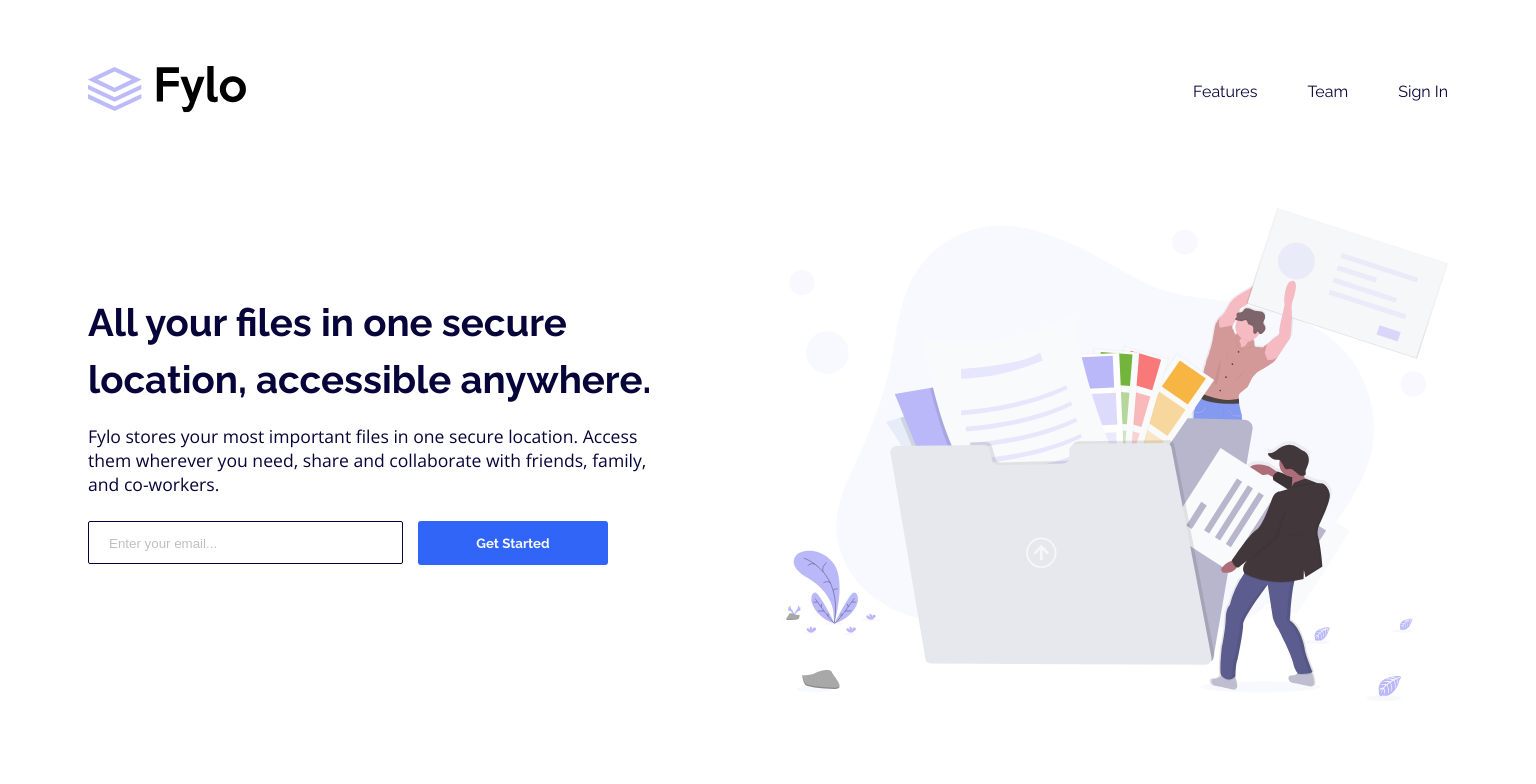
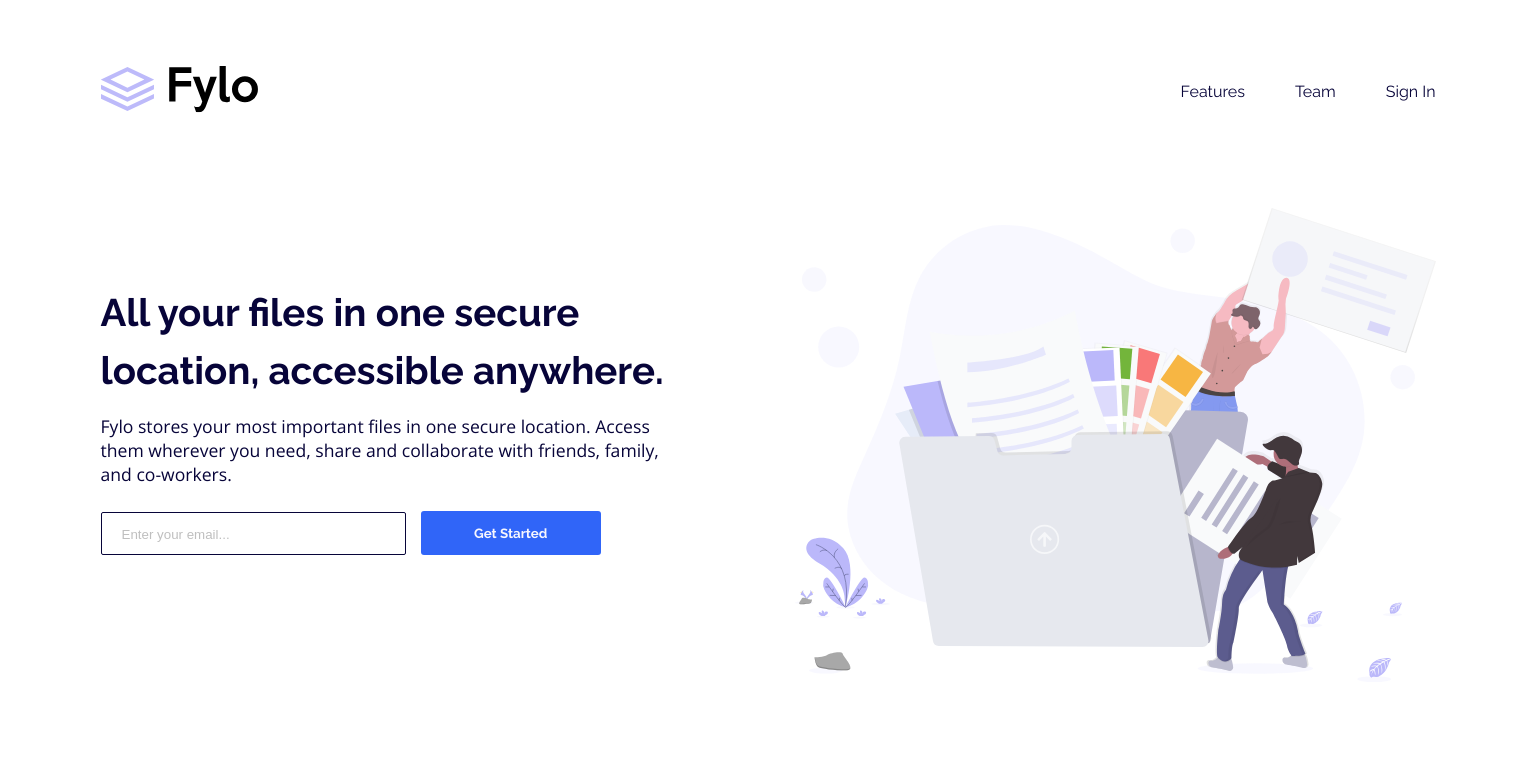
Before and after one commit to AbdulrahmanFE/Challenge_Num_15, a plain HTML site: page index.html in a window 1536 px wide. Shown: the top 784 px of the page. Drawn offline with nearby package versions, Linux system fonts and the light colour scheme.

Commit message:
Making Some Modifieds

```diff
--- a/css/style.css
+++ b/css/style.css
@@ -44,8 +44,8 @@
     font-family: var(--RalewayFamily);
   }
   .container {
-    padding-left: 15px;
-    padding-right: 15px;
+    padding-left: 20px;
+    padding-right: 20px;
     margin-left: auto;
     margin-right: auto;
   }
@@ -64,17 +64,12 @@
   /* Lager Screen */
   @media (min-width: 1200px) {
     .container{
-      width: 1190px;
-    }
-  }
-  @media (min-width: 1300px) {
-    .container{
-      width: 1290px;
+      width: 1175px;
     }
   }
   @media (min-width: 1400px) {
     .container{
-      width: 1390px;
+      width: 1375px;
     }
   }
 /* Styling The Header */
@@ -119,7 +114,7 @@
     padding-bottom: 235px;
   }
   .landing-img {
-    width: 49%;
+    width: 48%;
   }
   .landing > .container {
     display: flex;
@@ -155,7 +150,7 @@
   }
 /* ----- END ----- */
   .landing-form {
-    width: 520px;
+    width: 500px;
     display: flex;
     align-items: center;
     gap: 15px;
@@ -177,7 +172,7 @@
     opacity: 0;
   }
   .landing-form > .sub {
-    width: 190px;
+    width: 185px;
   }
 /* ---- Making The Landing Responsive ---- */
   @media (max-width: 991px) {
```
